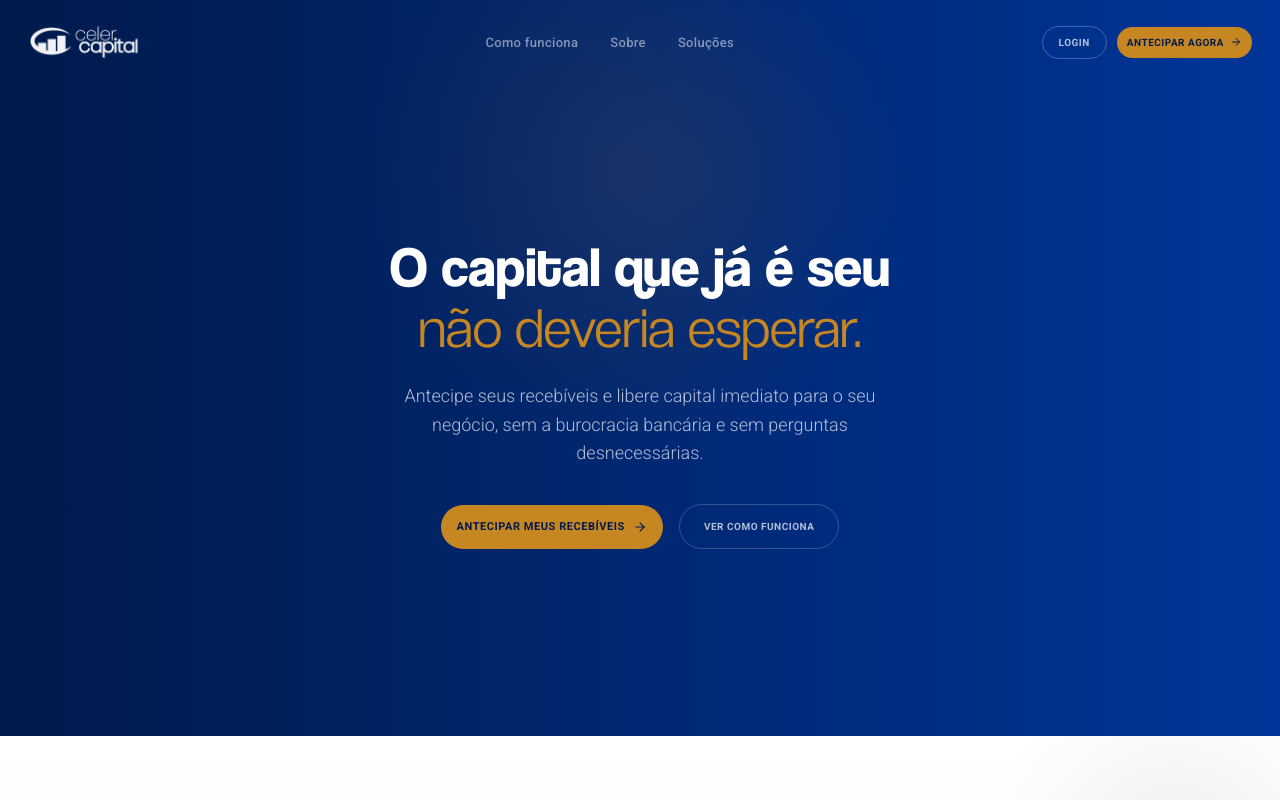
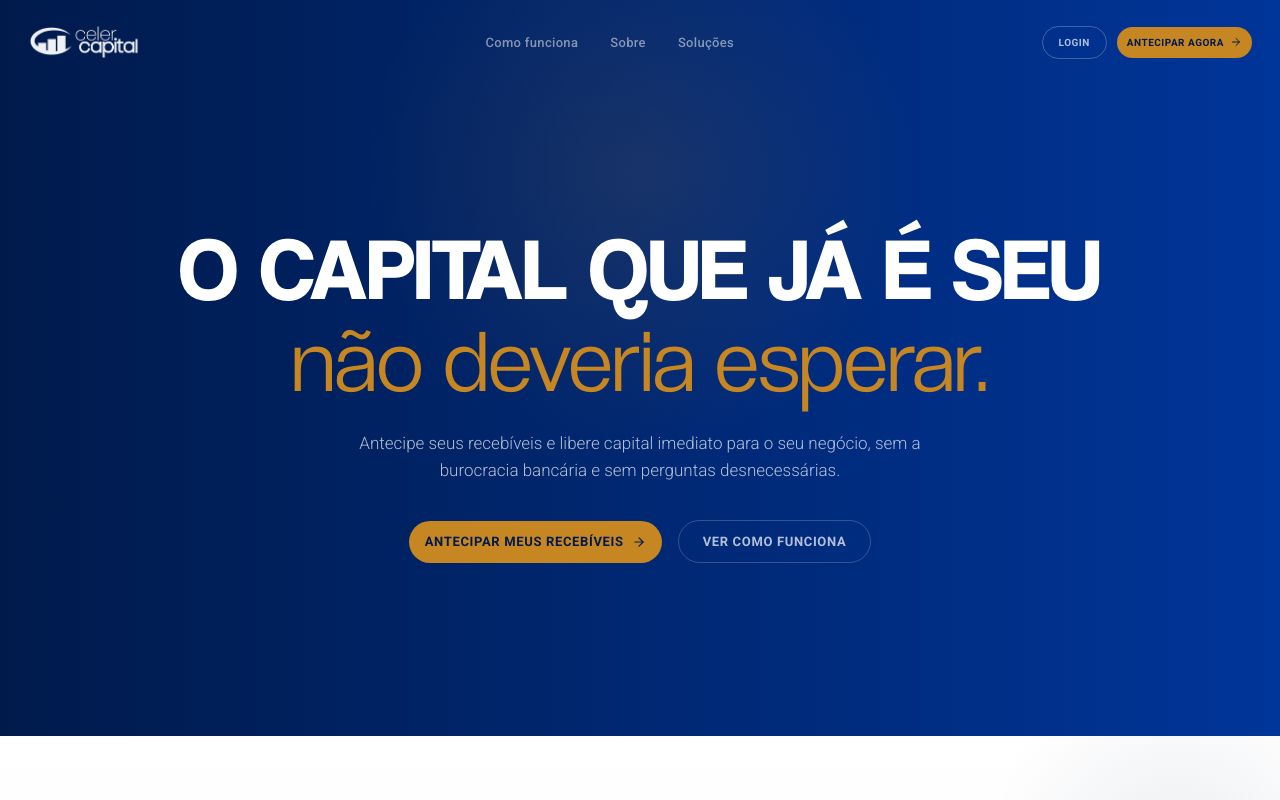
Before and after one commit to joao-telos/sites-celer-capital, a Next.js app in the folder web/: page / in a window 1280 px wide. Shown: the top 800 px of the page. Built offline with nearby package versions, Linux system fonts and the light colour scheme.

Commit message:
Aumentar a escala da Hero e por a primeira linha em caixa alta
O container sobe de max-w-2xl para max-w-7xl: e o que permite o titulo
grande caber em uma linha. A caixa alta vem de CSS, a copy nao muda.

O br vira dois spans block, para as duas linhas receberem tratamentos
diferentes.

```diff
--- a/web/src/components/hero.tsx
+++ b/web/src/components/hero.tsx
@@ -19,14 +19,15 @@ export function Hero() {
         className="pointer-events-none absolute -top-32 left-1/2 z-0 size-[600px] -translate-x-1/2 rounded-full bg-[radial-gradient(circle,rgba(198,134,34,0.12)_0%,transparent_65%)]"
       />
 
-      <div className="relative z-10 mx-auto flex max-w-2xl flex-col items-center">
-        <h1 className="font-heading text-[2.125rem] leading-[1.1] font-bold text-white sm:text-5xl lg:text-[3.5rem]">
-          O capital que já é seu
-          <br />
-          <span className="font-light text-gold">não deveria esperar.</span>
+      <div className="relative z-10 mx-auto flex max-w-7xl flex-col items-center">
+        <h1 className="font-heading text-display font-bold text-white">
+          <span className="block uppercase">O capital que já é seu</span>
+          <span className="block font-light text-gold">
+            não deveria esperar.
+          </span>
         </h1>
 
-        <p className="mx-auto mt-6 max-w-lg text-base leading-[1.6] font-light text-white/70 sm:text-lg">
+        <p className="text-body mx-auto mt-6 max-w-[68ch] font-light text-white/70">
           Antecipe seus recebíveis e libere capital imediato para o seu
           negócio, sem a burocracia bancária e sem perguntas
           desnecessárias.
@@ -39,7 +40,7 @@ export function Hero() {
             rel="noopener noreferrer"
             className={cn(
               buttonVariants({ size: "lg" }),
-              "h-auto rounded-full bg-gold px-7 py-3.5 text-[11px] font-bold tracking-wider text-navy uppercase hover:bg-gold-light"
+              "text-caption h-auto rounded-full bg-gold px-7 py-3.5 font-bold tracking-wider text-navy uppercase hover:bg-gold-light"
             )}
           >
             Antecipar meus recebíveis
@@ -49,7 +50,7 @@ export function Hero() {
             href="#processo"
             className={cn(
               buttonVariants({ variant: "outline", size: "lg" }),
-              "h-auto rounded-full border-white/20 bg-transparent px-6 py-3.5 text-[10px] font-bold tracking-wider text-white/70 uppercase hover:bg-white/5 hover:text-white"
+              "text-caption h-auto rounded-full border-white/20 bg-transparent px-6 py-3.5 font-bold tracking-wider text-white/70 uppercase hover:bg-white/5 hover:text-white"
             )}
           >
             Ver como funciona
```
